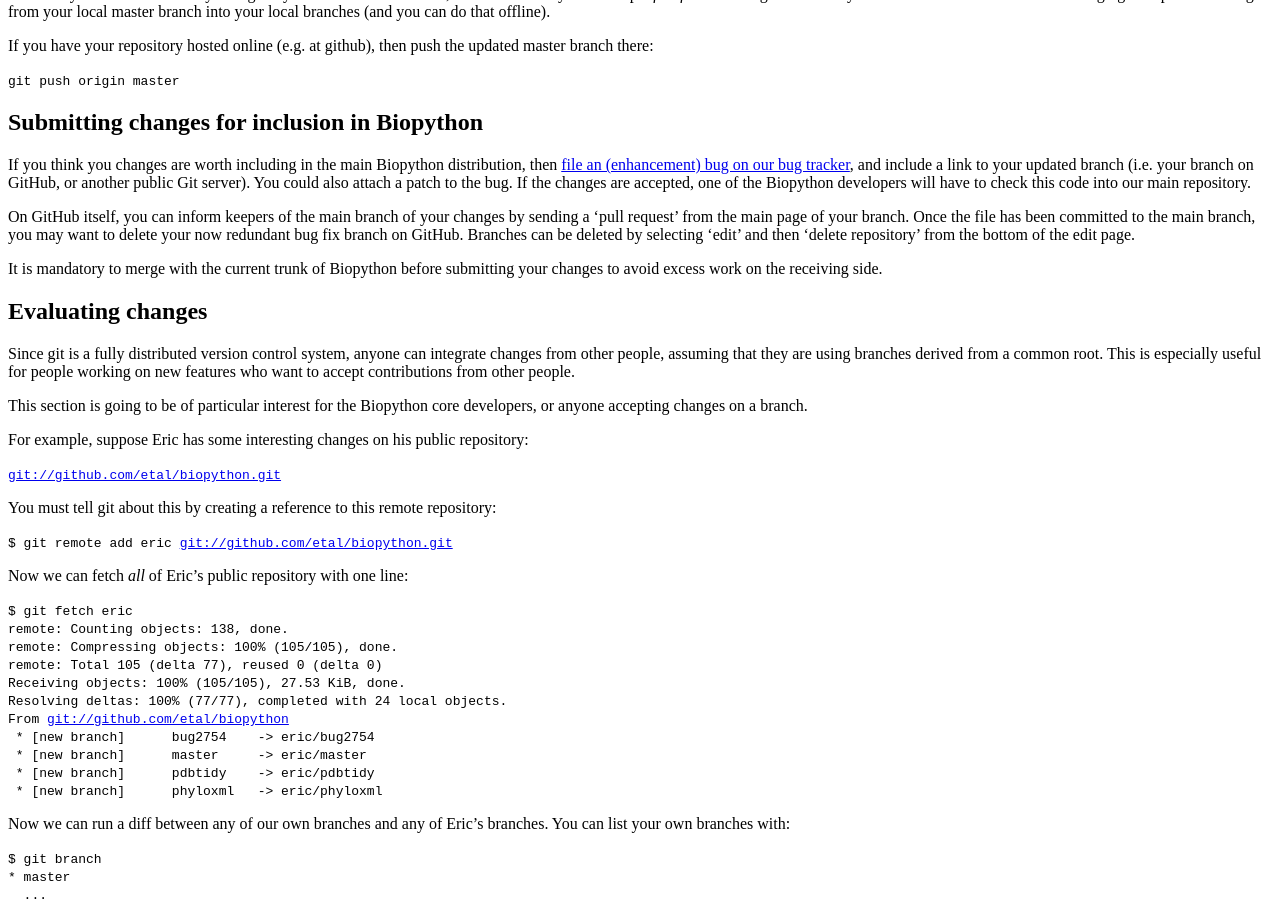
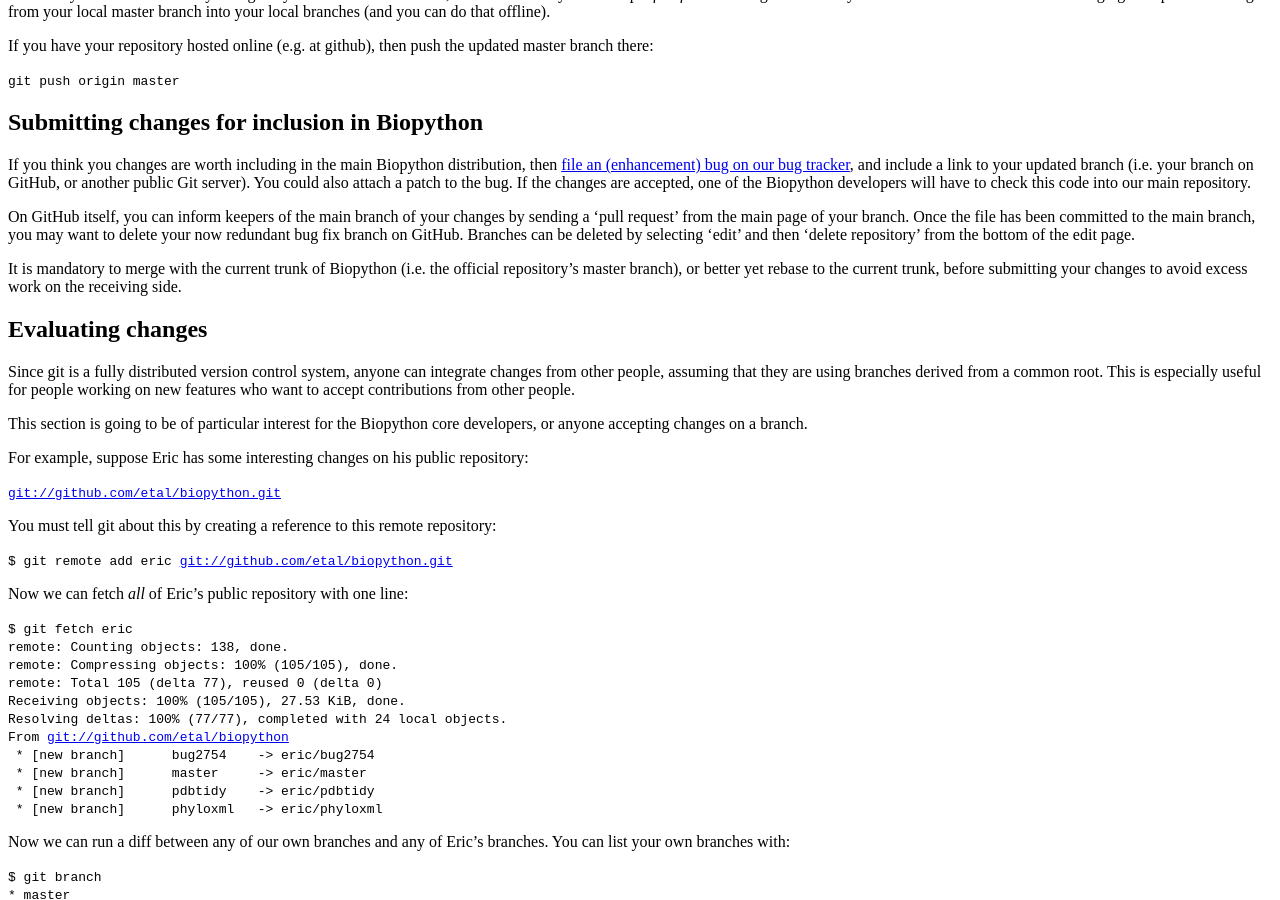
Before and after one commit to biopython/biopython.github.io, a Jekyll site: the page built from wiki/GitUsage.md, in a window 1280 px wide and 900 px high, scrolled down 3579 px. Built offline with Jekyll 4.4.1, drawn with Linux system fonts in a browser that asks for light colours.

Commit message:
/* Submitting changes for inclusion in Biopython */ git rebase good :)

```diff
--- a/wiki/GitUsage.md
+++ b/wiki/GitUsage.md
@@ -322,8 +322,10 @@ delete your now redundant bug fix branch on GitHub. Branches can be
 deleted by selecting 'edit' and then 'delete repository' from the bottom
 of the edit page.
 
-It is mandatory to merge with the current trunk of Biopython before
-submitting your changes to avoid excess work on the receiving side.
+It is mandatory to merge with the current trunk of Biopython (i.e. the
+official repository's master branch), or better yet rebase to the
+current trunk, before submitting your changes to avoid excess work on
+the receiving side.
 
 Evaluating changes
 ------------------
```
Also changed, not shown: 1 other file.
